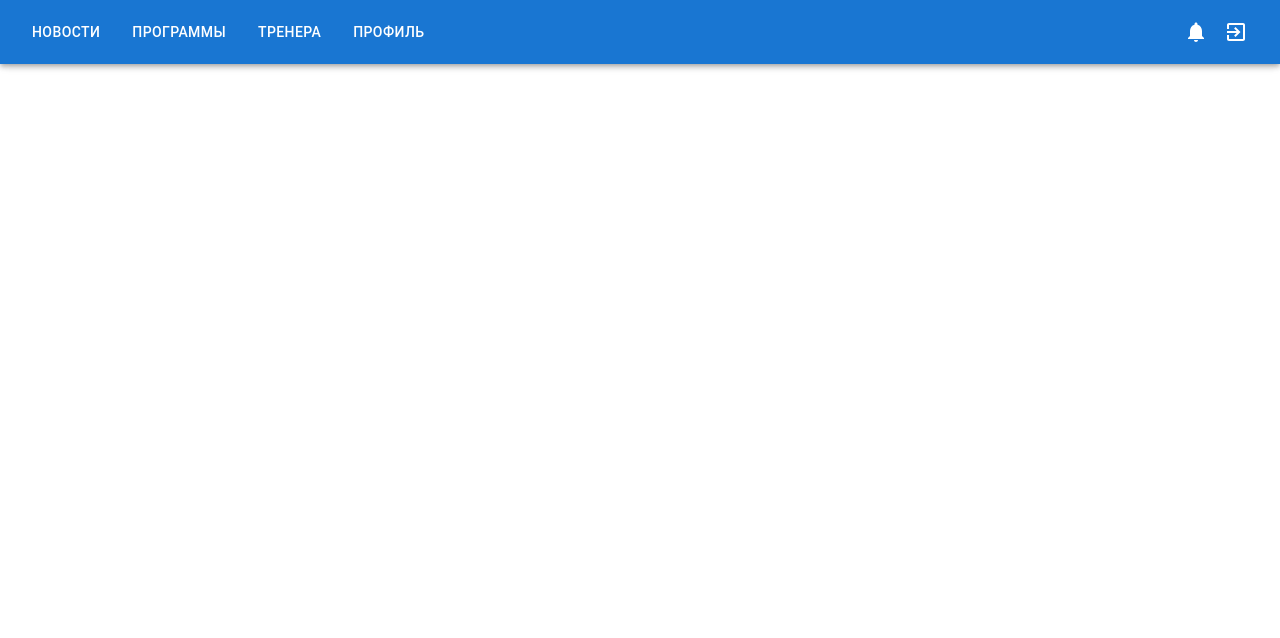
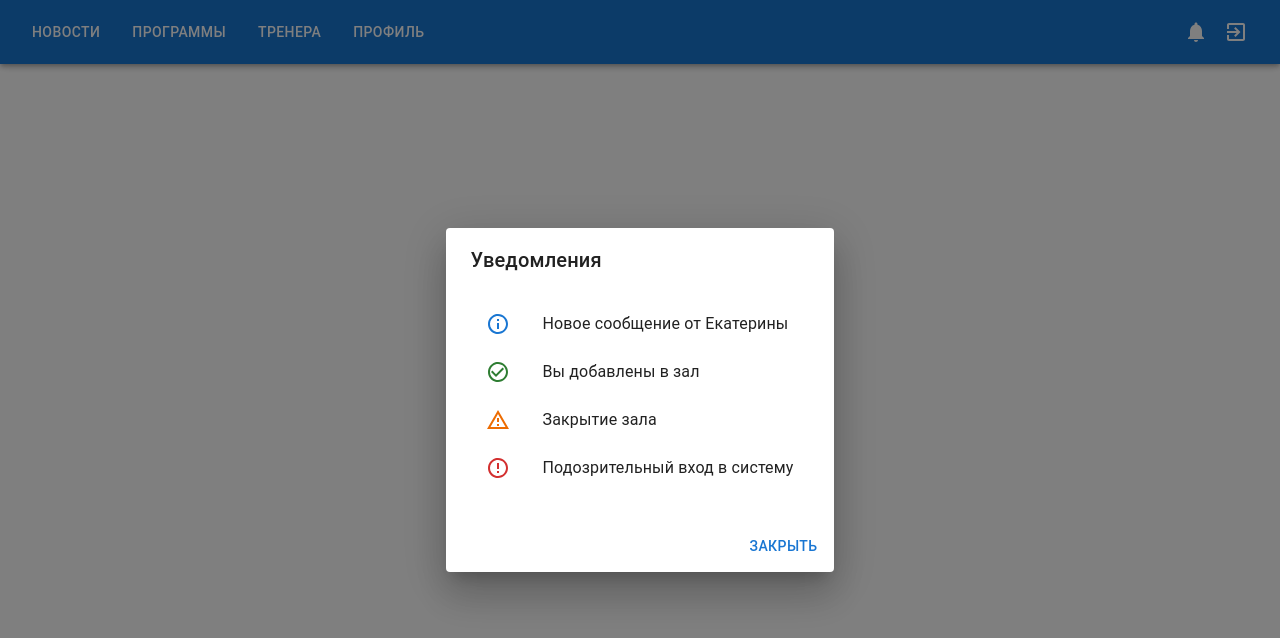
Before and after one commit to EgorGitAcc/UPT, a React (Create React App) app in the folder upt/: page /client-main in a window 1280 px wide. Both pictures are taken after a click on the button 1196 px from the left and 32 px from the top of the page. Shown: the top 638 px of the page. Built offline with nearby package versions, Linux system fonts and the light colour scheme.

Commit message:
Изменение

```diff
--- a/upt/src/pages/ClinetsPage/ClientsMain.jsx
+++ b/upt/src/pages/ClinetsPage/ClientsMain.jsx
@@ -1,9 +1,68 @@
-import React from 'react';
-import { AppBar, Toolbar, IconButton, Button, Box } from '@mui/material';
-import { Notifications, ExitToApp } from '@mui/icons-material';
+// src/pages/ClientMain.jsx
+import React, { useState } from 'react';
+import {
+    AppBar,
+    Toolbar,
+    IconButton,
+    Button,
+    Box,
+    Dialog,
+    DialogTitle,
+    DialogContent,
+    DialogActions,
+    List,
+    ListItem,
+    ListItemIcon,
+    ListItemText,
+} from '@mui/material';
+import {
+    Notifications,
+    ExitToApp,
+    InfoOutlined,
+    CheckCircleOutline,
+    WarningAmberOutlined,
+    ErrorOutline,
+} from '@mui/icons-material';
 import { Outlet, Link } from 'react-router-dom';
 
 const ClientMain = () => {
+    // Состояние для управления видимостью диалогового окна
+    const [dialogOpen, setDialogOpen] = useState(false);
+
+    // Пример данных уведомлений
+    const notifications = [
+        { id: 1, message: 'Новое сообщение от Екатерины', severity: 'info' },
+        { id: 2, message: 'Вы добавлены в зал', severity: 'success' },
+        { id: 3, message: 'Закрытие зала', severity: 'warning' },
+        { id: 4, message: 'Подозрительный вход в систему', severity: 'error' },
+    ];
+
+    // Функция для открытия диалогового окна
+    const handleOpenDialog = () => {
+        setDialogOpen(true);
+    };
+
+    // Функция для закрытия диалогового окна
+    const handleCloseDialog = () => {
+        setDialogOpen(false);
+    };
+
+    // Функция для определения иконки в зависимости от уровня серьезности
+    const getIconBySeverity = (severity) => {
+        switch (severity) {
+            case 'info':
+                return <InfoOutlined color="primary" />;
+            case 'success':
+                return <CheckCircleOutline color="success" />;
+            case 'warning':
+                return <WarningAmberOutlined color="warning" />;
+            case 'error':
+                return <ErrorOutline color="error" />;
+            default:
+                return <InfoOutlined color="primary" />;
+        }
+    };
+
     return (
         <Box height="100%">
             <AppBar position="fixed" color="primary">
@@ -22,20 +81,37 @@ const ClientMain = () => {
                             Профиль
                         </Button>
                     </Box>
-
-                    <IconButton color="inherit">
+                    <IconButton color="inherit" onClick={handleOpenDialog}>
                         <Notifications />
                     </IconButton>
-
                     <IconButton color="inherit">
                         <ExitToApp />
                     </IconButton>
                 </Toolbar>
             </AppBar>
-
             <Box padding={3} height="100%">
                 <Outlet />
             </Box>
+
+            {/* Диалоговое окно для уведомлений */}
+            <Dialog open={dialogOpen} onClose={handleCloseDialog} >
+                <DialogTitle>Уведомления</DialogTitle>
+                <DialogContent>
+                    <List>
+                        {notifications.map((notification) => (
+                            <ListItem key={notification.id} sx={{ py: 1 }}>
+                                <ListItemIcon>{getIconBySeverity(notification.severity)}</ListItemIcon>
+                                <ListItemText primary={notification.message} />
+                            </ListItem>
+                        ))}
+                    </List>
+                </DialogContent>
+                <DialogActions>
+                    <Button onClick={handleCloseDialog} color="primary">
+                        Закрыть
+                    </Button>
+                </DialogActions>
+            </Dialog>
         </Box>
     );
 };
```
